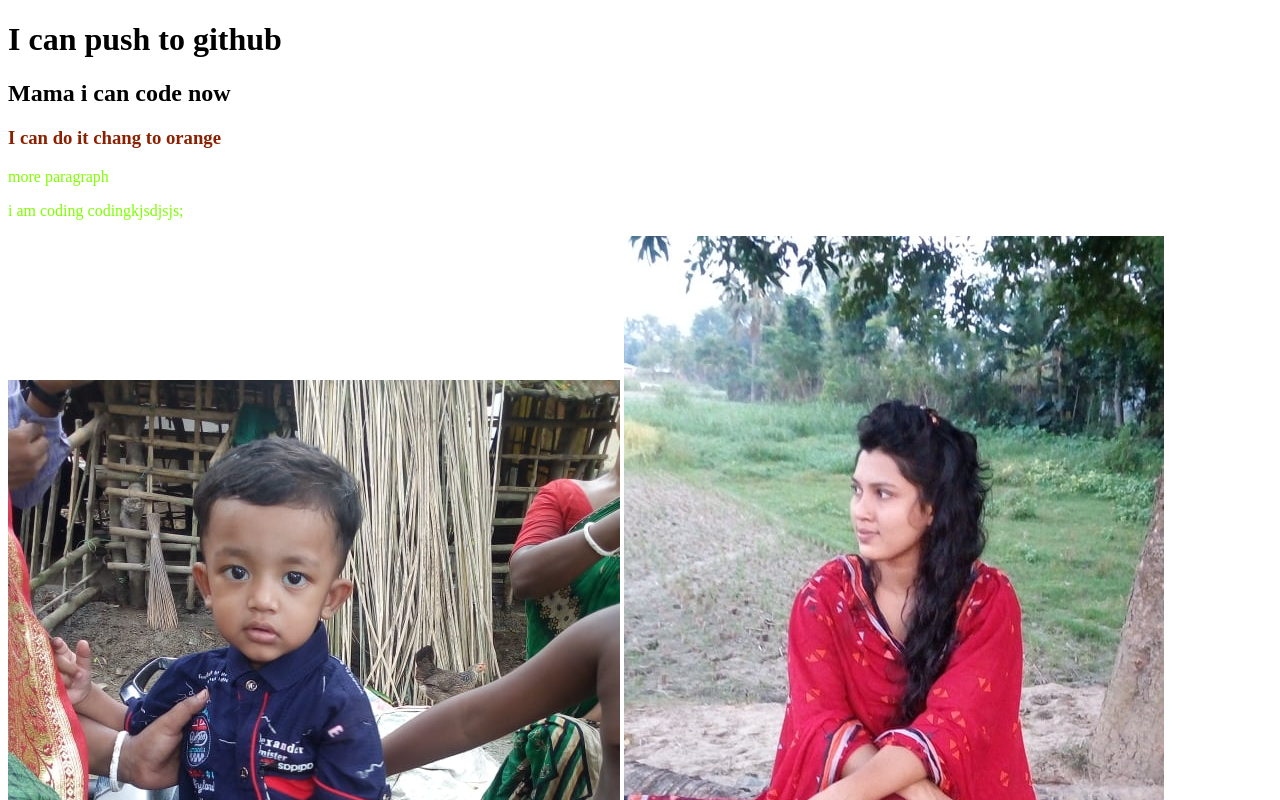
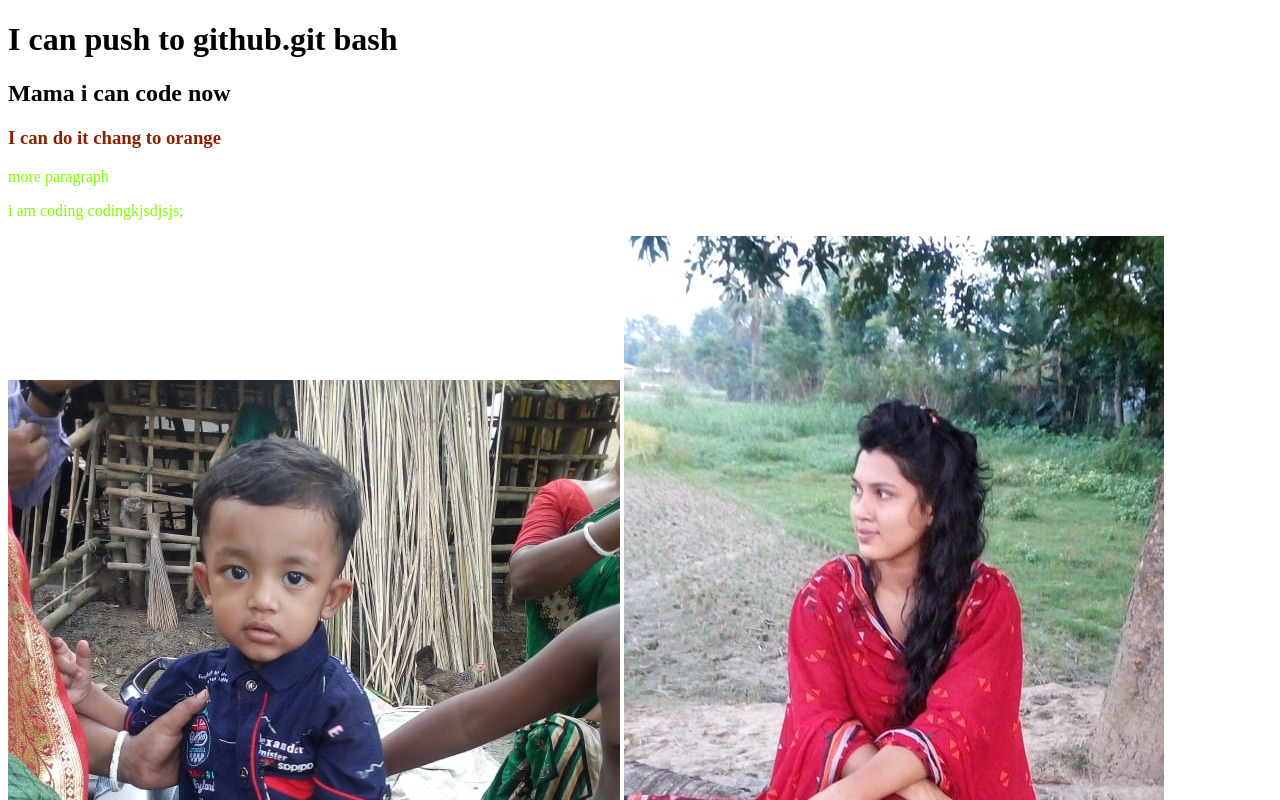
Before and after one commit to kajoldas/My-First-websiste-rep, a plain HTML site: page index.html in a window 1280 px wide. Shown: the top 800 px of the page. Drawn offline with Linux system fonts and the light colour scheme.

Commit message:
added pic3

```diff
--- a/index.html
+++ b/index.html
@@ -8,12 +8,13 @@
     <link rel="stylesheet" href="style.css">
 </head>
 <body>
-    <h1>I can push to github</h1>
+    <h1>I can push to github.git bash</h1>
     <h2>Mama i can code now</h2>
     <h3>I can do it chang to orange</h3>
     <p>more paragraph</p>
     <p>i am coding codingkjsdjsjs;</p>
     <img src="1.jpg" alt="baby">
     <img src="2.jpg" alt="">
+    <img src="3.jpg" alt="">
 </body>
 </html>
```
Also changed, not shown: 3.jpg (added).
